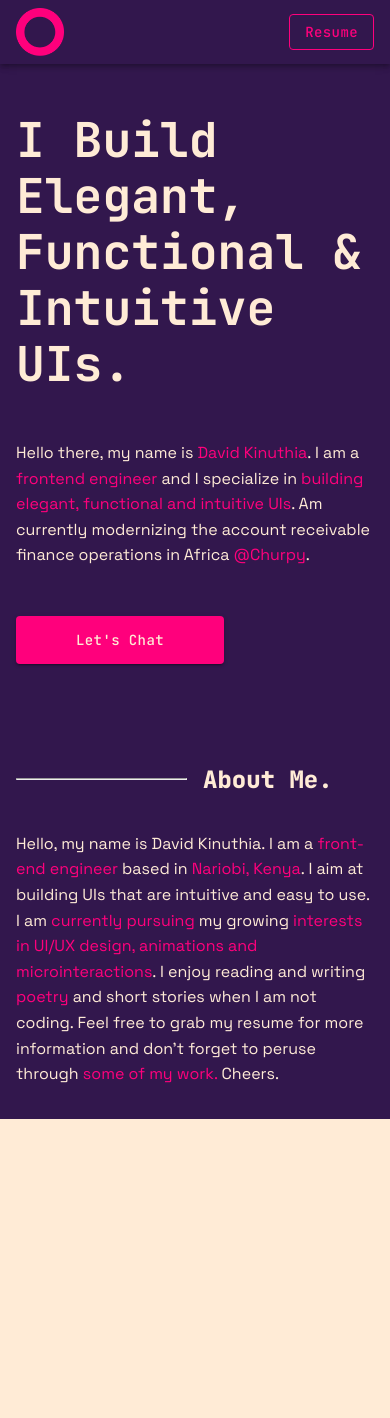
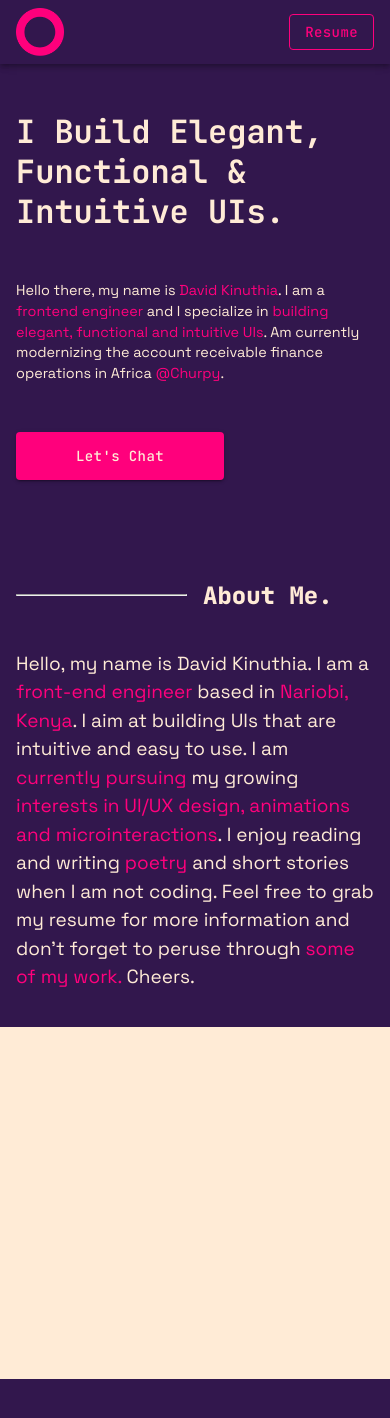
Before and after one commit to kd-kinuthiadavid/kdio-dev, a Next.js app: page / in a window 390 px wide. Shown: the top 1418 px of the page. After the commit the page ends 1379 px from the top, so only its background shows below. Built offline with nearby package versions, Linux system fonts and the light colour scheme.

Commit message:
Revert "fix(styles): improve the responsiveness of the text on the page"
This reverts commit 6a2f4b0f81b120919548e7103d2c5318e699a7a0.

```diff
--- a/components/AboutSection/index.tsx
+++ b/components/AboutSection/index.tsx
@@ -65,8 +65,8 @@ const Wrapper = styled.div`
     font-family: ${({ theme }) => theme.fonts.text};
 
     p {
-      font-size: 1rem;
-      line-height: 1.6rem;
+      font-size: 1.188rem;
+      line-height: 1.5em;
       text-align: left;
     }
 
--- a/components/HeroSection/index.tsx
+++ b/components/HeroSection/index.tsx
@@ -87,8 +87,8 @@ const Wrapper = styled.div`
     margin: 0;
 
     @media (max-width: ${({ theme }) => theme.breakPoints.isSmallMobile}) {
-      font-size: 3rem;
-      line-height: 3.5rem;
+      font-size: 2rem;
+      line-height: 2.5rem;
       max-width: 90vw;
     }
   }
@@ -105,7 +105,8 @@ const Wrapper = styled.div`
 
     @media (max-width: ${({ theme }) => theme.breakPoints.isSmallMobile}) {
       max-width: 100vw;
-      font-size: 1rem;
+      font-size: 0.9rem;
+      line-height: 1.3rem;
     }
 
     @media (max-width: ${({ theme }) => theme.breakPoints.isMobile}) {
```
